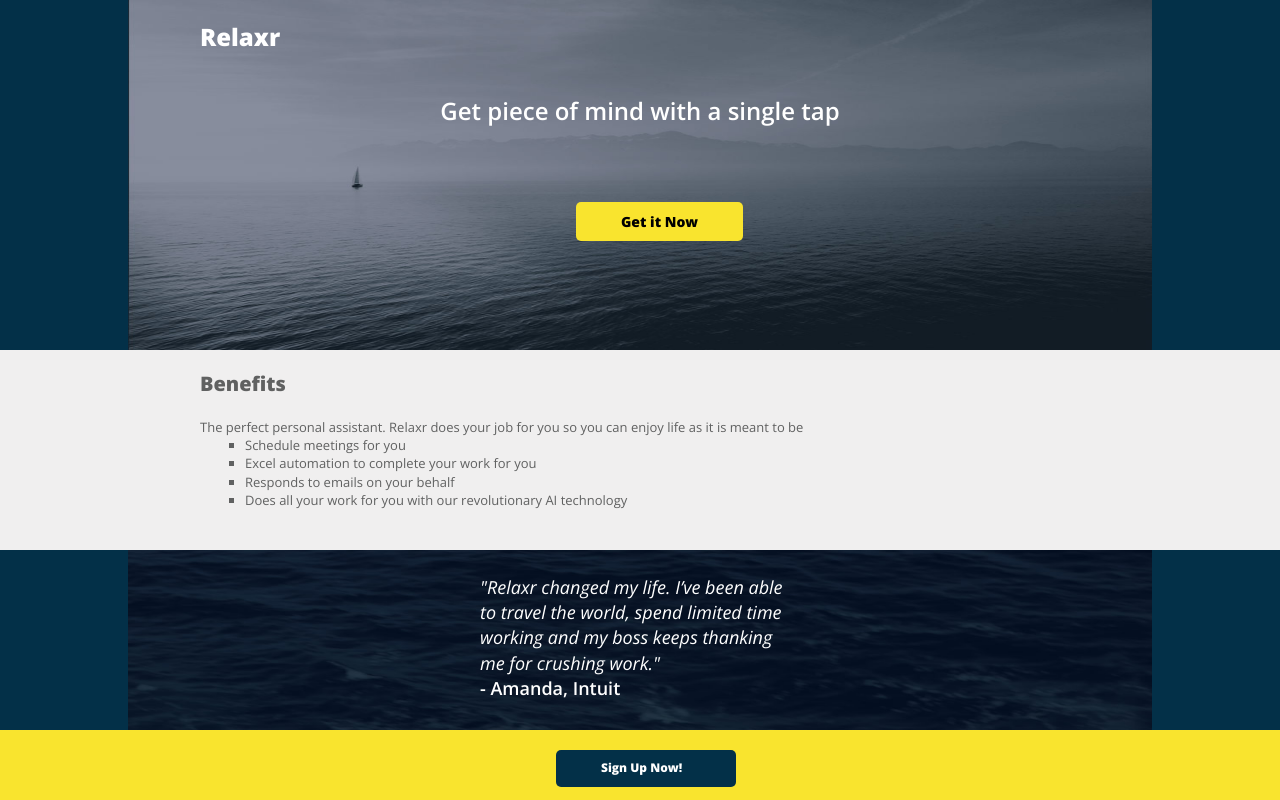
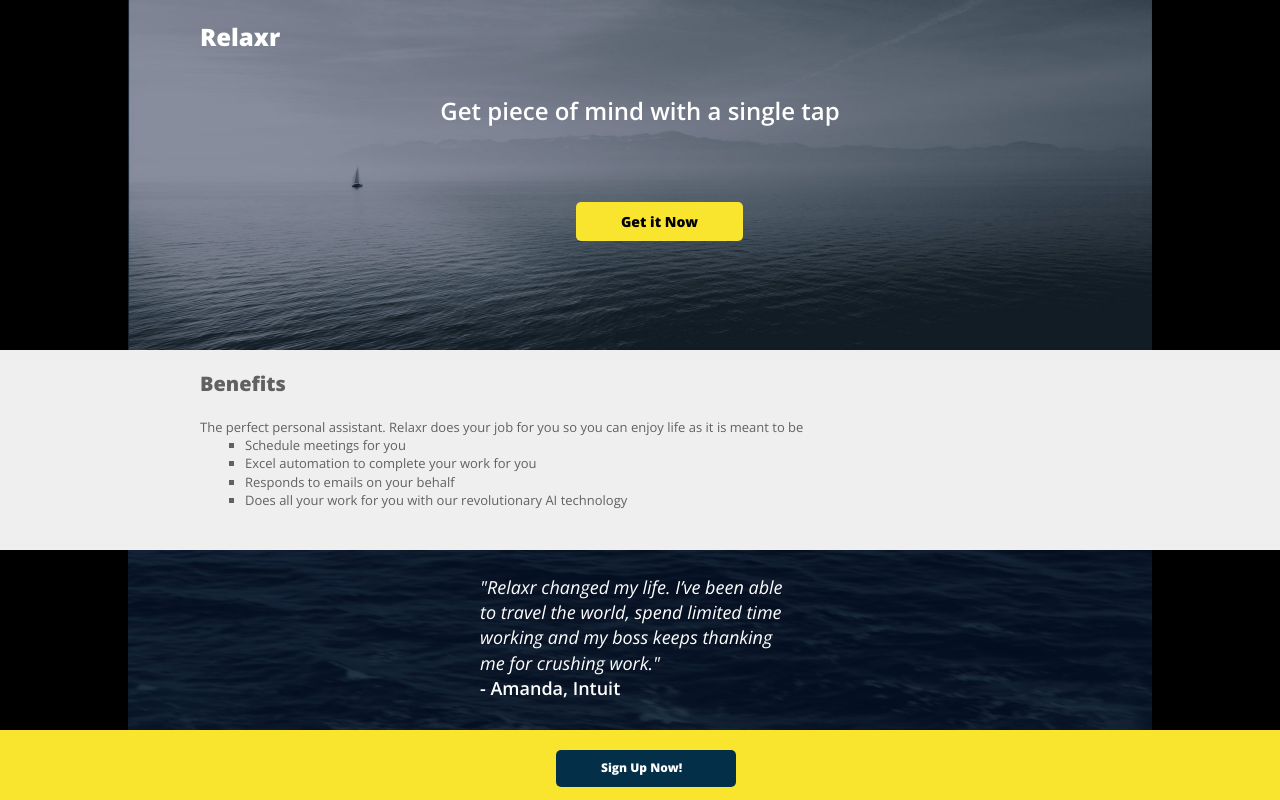
Before and after one commit to manishapatel12/relaxr_home_page, a plain HTML site: page index.html in a window 1280 px wide. Shown: the top 800 px of the page. Drawn offline with nearby package versions, Linux system fonts and the light colour scheme.

Commit message:
fixed font url and bkground was black, not blue

```diff
--- a/css/style.css
+++ b/css/style.css
@@ -65,7 +65,7 @@ body {
 
 header {
   background: url(../images/header_bg.jpg) no-repeat center top rgb(134,141,157);
-  background-color: #033048;
+  background-color: black;
   background-size: 80% 100%;
   height: 350px;
 }
@@ -88,7 +88,7 @@ footer {
 
 .section_testimonial {
   background:url(../images/testimonial_bg.jpg) no-repeat center top;
-  background-color: #033048;
+  background-color: black;
   height: 180px;
   background-size: 80% 100%;
   color: white;
--- a/index.html
+++ b/index.html
@@ -7,8 +7,8 @@
 
 	<title>Relaxr</title>
 
-	<!-- <link href='https://fonts.googleapis.com/css?family=Open+Sans' rel='stylesheet' type='text/css'> -->
-	<link href="//fonts.googleapis.com/css?family=Open+Sans:300normal,300italic,400normal,400italic,600normal,600italic,700normal,700italic,800normal,800italic&amp;subset=all" rel="stylesheet" type="text/css">
+	<!-- <link href="https://fonts.googleapis.com/css?family=Open+Sans" rel='stylesheet' type='text/css'> -->
+	<link href="https://fonts.googleapis.com/css?family=Open+Sans:300normal,300italic,400normal,400italic,600normal,600italic,700normal,700italic,800normal,800italic" rel="stylesheet" type="text/css">
 	<link rel="stylesheet" href="css/reset.css">
 	<link rel="stylesheet" href="css/style.css">
 
```
